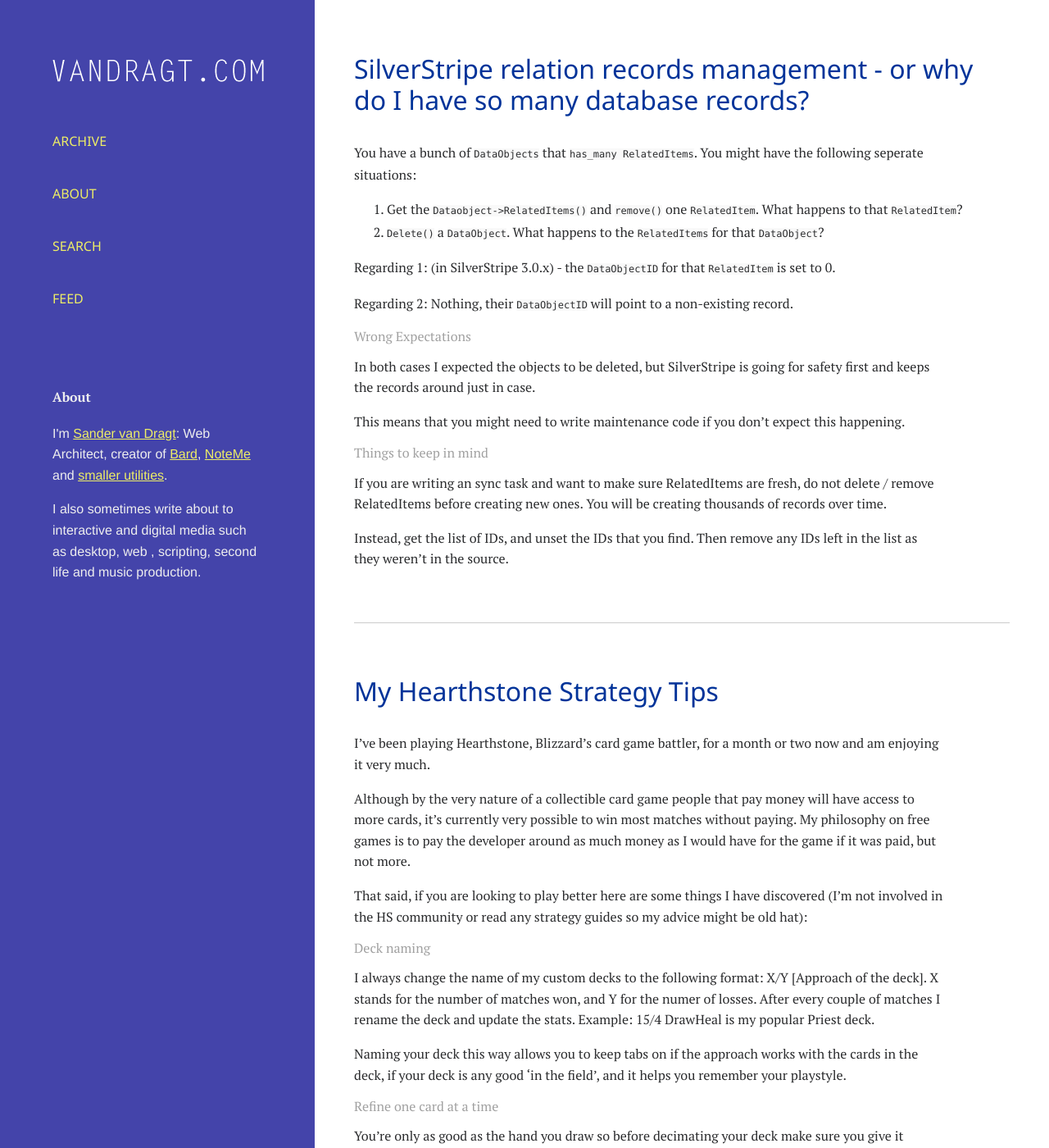
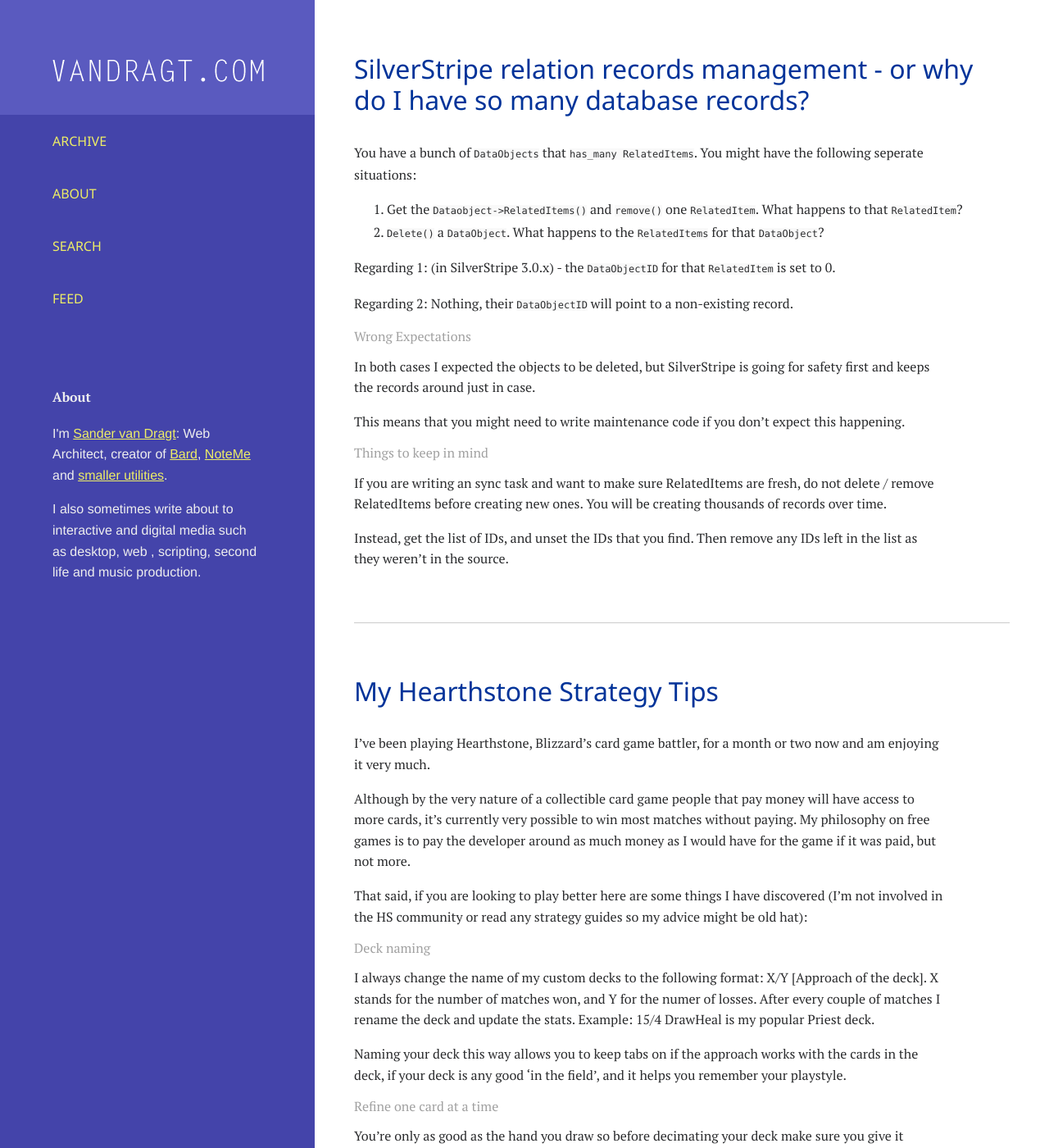
Before and after one commit to svandragt/svandragt.github.io, a Jekyll site: the page built from index.html, in a window 1280 px wide and 1400 px high. Shown: the whole window at 82% size. Built offline with Jekyll 4.4.1, drawn with Linux system fonts in a browser that asks for light colours; the list of posts is cut into pages by our own code.

Commit message:
logo stuff

```diff
--- a/_layouts/default.html
+++ b/_layouts/default.html
@@ -15,7 +15,7 @@
   <link rel="stylesheet" type="text/css" href="/styles.css">
   <link href='http://fonts.googleapis.com/css?family=PT+Serif:400,700,400italic,700italic' rel='stylesheet' type='text/css'>
 </head>
-<body class="{{ section }}">
+<body class="section-{{ section }}">
 
   <div id="menu">
     <a href="/" id="logo"><img src="/logo.png" alt="{{ site.name }}" width="258" height="28" /></a>
--- a/styles.css
+++ b/styles.css
@@ -187,8 +187,9 @@ pre {
 #side .gsc-search-box {
   width: 90%;
 }
-.about .about,
-.archive .archive {
+.section- #logo,
+.section-about .about,
+.section-archive .archive {
   background: #5a5abf;
 }
 .caption p {
--- a/styles.less
+++ b/styles.less
@@ -229,8 +229,9 @@ pre {
 	}
 }
 
-.about .about,
-.archive .archive {
+.section- #logo,
+.section-about .about,
+.section-archive .archive {
 	background: #5A5ABF
 }
 
```
